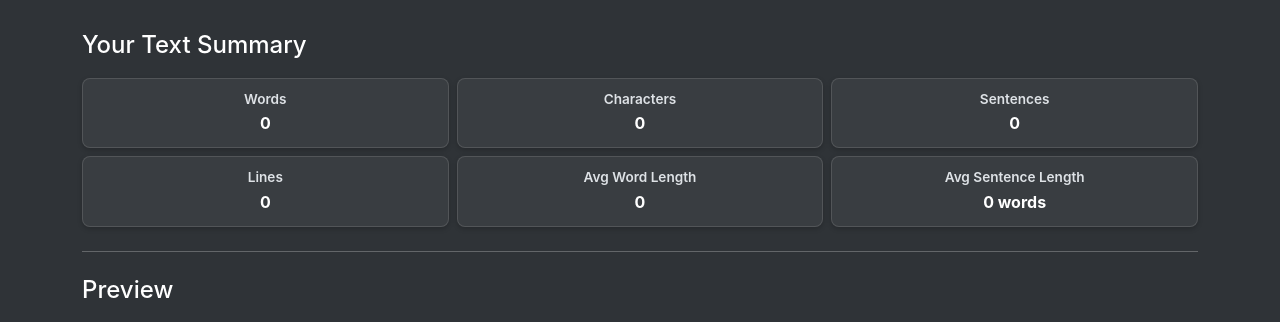
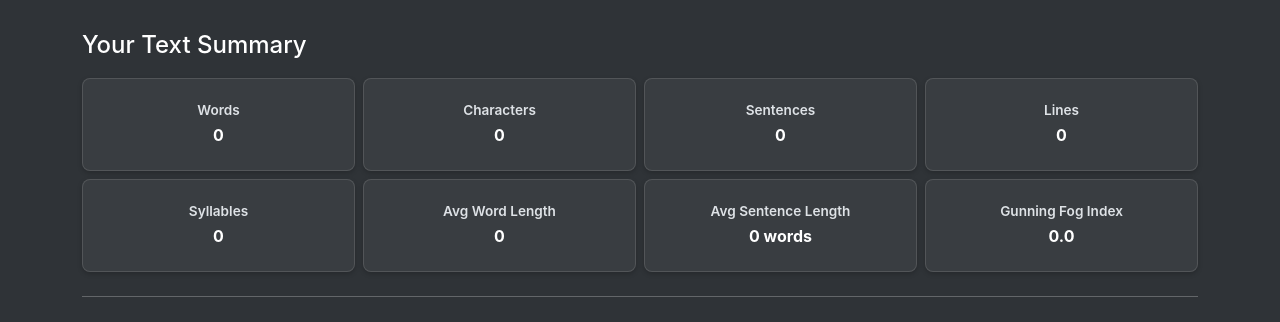
Before and after one commit to adityadhikale/TypeShift, a React (Vite) app: page / in a window 1280 px wide. Shown: the part 745-1067 px from the top of the page. Built offline with nearby package versions, Linux system fonts and the light colour scheme.

Commit message:
Adding more functions
gunning fog index score and syllables

```diff
--- a/src/components/Textbox.tsx
+++ b/src/components/Textbox.tsx
@@ -132,6 +132,93 @@ const Textbox: React.FC<TextboxProps> = ({ heading, mode }) => {
     const numberedList = lines.map((line, index) => `${index + 1}. ${line.trim()}`).join('\n');
     setText(numberedList);
     toast.success('List Created');
+  };
+
+  // Simple function to count syllables in a word
+  const countSyllables = (word: string): number => {
+    word = word.toLowerCase();
+    if(word.length <= 3) return 1; // A short word can't have multiple syllables
+    word = word.replace(/(?:[^laeiouy]es|ed|[^laeiouy]e)$/, '');
+    word = word.replace(/^y/, '');
+    const matches = word.match(/[aeiouy]{1,2}/g);
+    return matches ? matches.length : 0;
+  };
+
+  // Function to count total syllables in text
+  const getTotalSyllables = (): number => {
+    if (!text.trim()) return 0;
+
+    const words = text.split(/\s+/).filter(word => word.length > 0);
+    return words.reduce((total, word) => total + countSyllables(word), 0);
+  };
+
+  // Function to count complex words (3+ syllables)
+  const getComplexWords = (): number => {
+    if (!text.trim()) return 0;
+
+    const words = text.split(/\s+/).filter(word => word.length > 0);
+    return words.filter(word => countSyllables(word) >= 3).length;
+  };
+
+  // Reliable word counting function
+  const getWordCount = (): number => {
+    if (!text.trim()) return 0;
+    return text.split(/\s+/).filter((element) => element.length !== 0).length;
+  };
+
+  // Reliable sentence counting function
+  const getSentenceCount = (): number => {
+    if (!text.trim()) return 0;
+    return text.split(/[.!?]+/).filter(s => s.trim().length > 0).length;
+  };
+
+
+  // Average word length calculation
+  const getAverageWordLength = (): string => {
+    if (!text.trim()) return "0";
+
+    const words = text.split(/\s+/).filter(Boolean);
+    if (words.length === 0) return "0";
+
+    const totalLength = words.reduce((sum, word) => {
+      return sum + word.replace(/[^a-zA-Z]/g, '').length;
+    }, 0);
+
+    return (totalLength / words.length).toFixed(2);
+  };
+
+  // Average sentence length calculation
+  const getAverageSentenceLength = (): string => {
+    if (!text.trim()) return "0 words";
+
+    const sentences = getSentenceCount();
+    const words = getWordCount();
+
+    if (sentences === 0) return "0 words";
+
+    const avgLength = words / sentences;
+    return `${avgLength.toFixed(2)} words`;
+  };
+
+  // Gunning Fog Index calculation using custom implementation
+  const getGunningFogIndex = (): string => {
+    if (!text.trim()) return "0.0";
+
+    const sentences = getSentenceCount();
+    const words = getWordCount();
+
+    if (sentences === 0 || words === 0) {
+      return "0.0";
+    }
+
+    const avgWordsPerSentence = words / sentences;
+    const complexWords = getComplexWords();
+    const percentComplexWords = (complexWords / words) * 100;
+
+    // Gunning Fog Index formula: 0.4 * (avgWordsPerSentence + percentComplexWords)
+    const fogIndex = 0.4 * (avgWordsPerSentence + percentComplexWords);
+
+    return fogIndex.toFixed(1);
   };
 
   return (
@@ -285,12 +372,13 @@ const Textbox: React.FC<TextboxProps> = ({ heading, mode }) => {
         <hr />
         <h4 className="my-3 heading-animated">Your Text Summary</h4>
 
-        {/* Grid layout for summary statistics */}
-        <div className={`row row-cols-2 row-cols-md-3 g-2 ${mode === 'dark' ? 'dark-mode' : ''}`}>
+        {/* Grid layout for summary statistics - Organized logically */}
+        <div className={`row row-cols-2 row-cols-md-4 g-2 ${mode === 'dark' ? 'dark-mode' : ''}`}>
+          {/* Basic Counts - First Row */}
           <div className="col">
             <SummaryCard
               title="Words"
-              value={text.split(/\s+/).filter((element) => element.length !== 0).length}
+              value={getWordCount()}
             />
           </div>
           <div className="col">
@@ -302,7 +390,7 @@ const Textbox: React.FC<TextboxProps> = ({ heading, mode }) => {
           <div className="col">
             <SummaryCard
               title="Sentences"
-              value={text.split(/[.!?]/).filter(Boolean).length}
+              value={getSentenceCount()}
             />
           </div>
           <div className="col">
@@ -311,20 +399,30 @@ const Textbox: React.FC<TextboxProps> = ({ heading, mode }) => {
               value={text.split('\n').filter(line => line.trim() !== '').length}
             />
           </div>
+
+          {/* Advanced Metrics - Second Row */}
+          <div className="col">
+            <SummaryCard
+              title="Syllables"
+              value={getTotalSyllables()}
+            />
+          </div>
           <div className="col">
             <SummaryCard
               title="Avg Word Length"
-              value={text.split(/\s+/).filter(Boolean).length ?
-                (text.replace(/\s+/g, '').length / text.split(/\s+/).filter(Boolean).length).toFixed(2) :
-                "0"}
+              value={getAverageWordLength()}
             />
           </div>
           <div className="col">
             <SummaryCard
               title="Avg Sentence Length"
-              value={text.split(/[.!?]/).filter(Boolean).length ?
-                (text.split(/[.!?]/).filter(Boolean).reduce((acc, sentence) => acc + sentence.split(/\s+/).filter(Boolean).length, 0) / text.split(/[.!?]/).filter(Boolean).length).toFixed(2) + " words" :
-                "0 words"}
+              value={getAverageSentenceLength()}
+            />
+          </div>
+          <div className="col">
+            <SummaryCard
+              title="Gunning Fog Index"
+              value={getGunningFogIndex()}
             />
           </div>
         </div>
--- a/src/styles/styles.css
+++ b/src/styles/styles.css
@@ -140,16 +140,17 @@ footer {
 .summary-card {
     border: 1px solid rgba(0, 0, 0, 0.125);
     border-radius: 0.5rem;
-    padding: 0.5rem; /* Reduced padding */
+    padding: 0.75rem; /* Slightly increased for better readability */
     text-align: center;
-    margin-bottom: 0.5rem; /* Reduced margin */
+    margin-bottom: 0.5rem;
     transition: transform 0.2s ease, box-shadow 0.2s ease;
     box-shadow: 0 2px 5px rgba(0, 0, 0, 0.05);
     height: 100%;
     display: flex;
     flex-direction: column;
     justify-content: center;
-    max-height: 80px; /* Limit height */
+    min-height: 85px; /* Consistent height for all cards */
+    max-height: 120px; /* Allow for longer text like "Gunning Fog Index" */
 }
 
 .summary-card:hover {
```
Also changed, not shown: package.json (+6 -1 lines), 2 other files (tests, documents, lock files or other folders).
